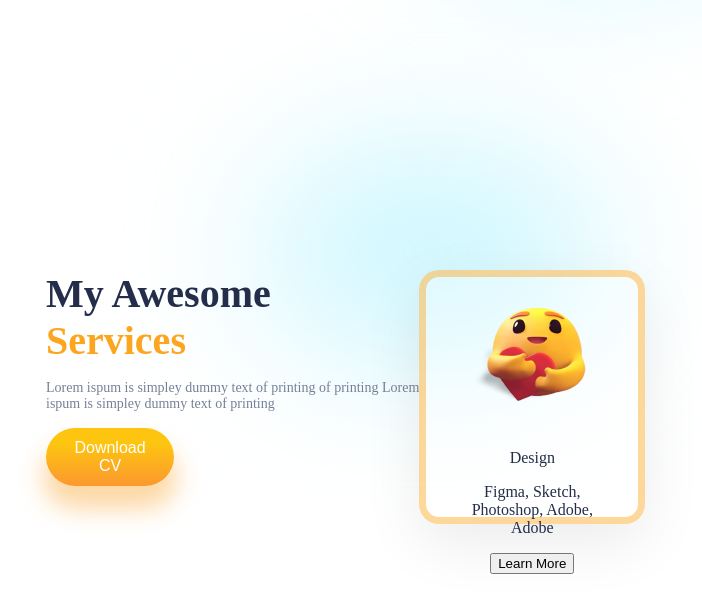
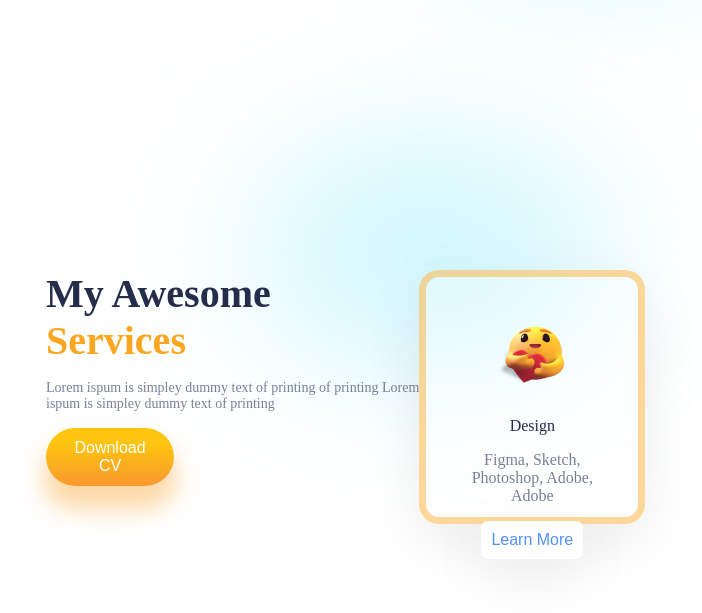
Before and after one commit to ha165/react-portfolio, a React (Create React App) app: page / in a window 1280 px wide. Shown: the part 682-1295 px from the top of the page, without its empty margins (66-768 px from the left). Built offline with nearby package versions, Linux system fonts and the light colour scheme.

Commit message:
Update Card.css

```diff
--- a/src/components/Card/Card.css
+++ b/src/components/Card/Card.css
@@ -14,3 +14,25 @@
     border-radius: 20px;
     padding: 0px 26px 2rem 26px;
 }
+.card span:nth-of-type(2) {
+    color: var(--gray);
+    font-size: 16px;
+  }
+  .card > img {
+    transform: scale(0.6);
+    margin-bottom: -2rem;
+  }
+  .c-button {
+      background: #FFFFFF;
+      box-shadow: 0px 19px 60px rgba(0, 0, 0, 0.08);
+      border-radius: 7px;
+      border: none;
+      padding: 10px;
+      font-size: 16px;
+      color: #5290FD;
+  }
+
+  .c-button:hover{
+      transform: scale(1.1);
+      cursor: pointer;
+  }
```
